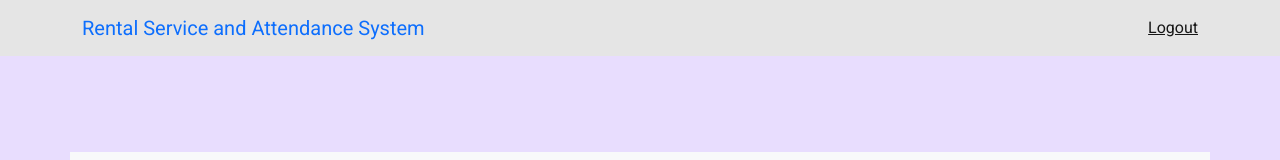
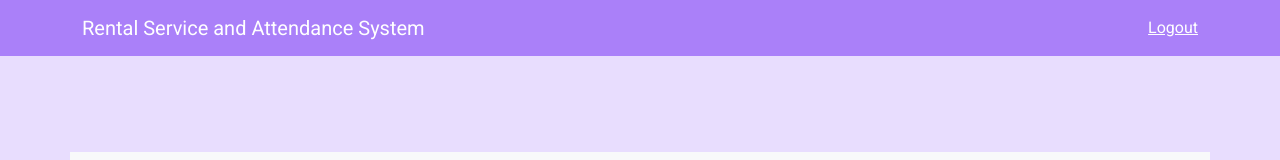
Before and after one commit to sabbir1054/delltaProject02-rental-services, a React (Create React App) app: page / in a window 1280 px wide. Shown: the top 160 px of the page. Built offline with nearby package versions, Linux system fonts and the light colour scheme.

Commit message:
home nav color correction

```diff
--- a/src/Components/NavBars/HomeNav/HomeNav.jsx
+++ b/src/Components/NavBars/HomeNav/HomeNav.jsx
@@ -8,12 +8,12 @@ const HomeNav = () => {
         <Navbar className={styles.navBackground}>
           <Container>
             <Navbar.Brand>
-              <Link to='/home' className='text-decoration-none '>Rental Service and Attendance System</Link>
+              <Link to='/home' className='text-decoration-none text-white '>Rental Service and Attendance System</Link>
             </Navbar.Brand>
             <Navbar.Toggle />
             <Navbar.Collapse className="justify-content-end">
               <Navbar.Text>
-                <Link to="/home">Logout</Link>
+                <Link to="/home" className='text-white'>Logout</Link>
               </Navbar.Text>
             </Navbar.Collapse>
           </Container>
--- a/src/Components/NavBars/HomeNav/HomeNav.module.css
+++ b/src/Components/NavBars/HomeNav/HomeNav.module.css
@@ -1,4 +1,4 @@
 .navBackground{
-    background-color: #E5E5E5;
+    background-color: #AA80F9;
     font-family: 'Roboto', sans-serif;
 }
```
